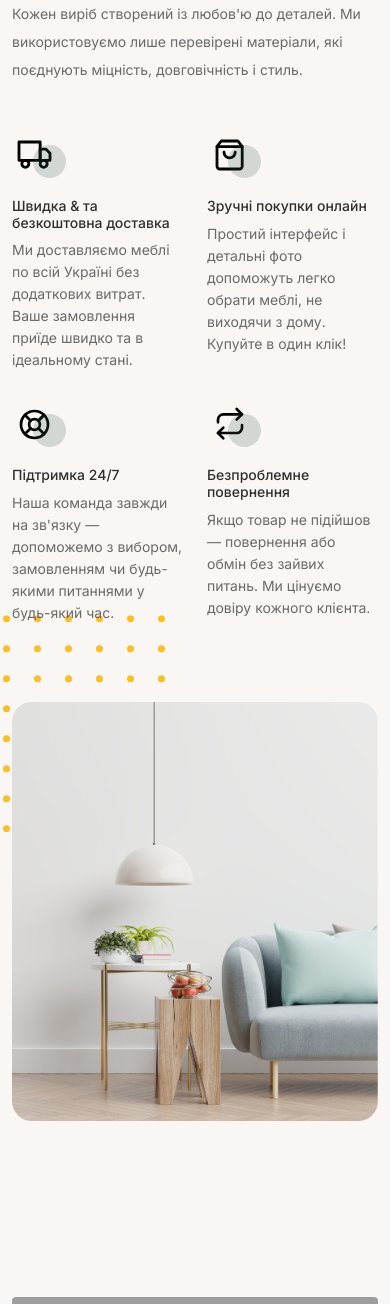
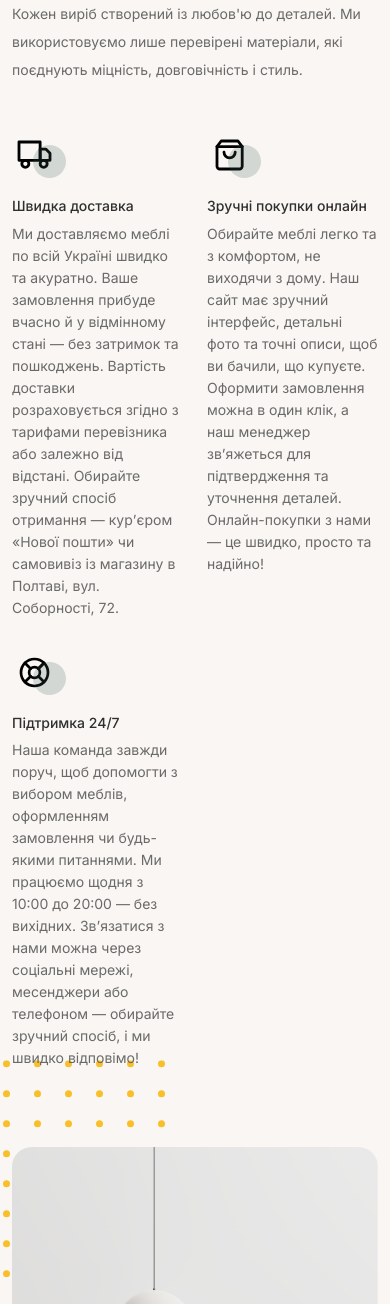
Before and after one commit to money-stash/furni_website_seller, a Flask app: page / in a window 390 px wide. Shown: the part 1741-3045 px from the top of the page. Run offline with Flask 3, Linux system fonts and the light colour scheme; data comes from the database, SQL or seed files in the repository; some libraries are stand-ins or nearby versions; grey boxes are pictures that could not be loaded.

Commit message:
added telegram link on all pages added work time on all pages changed comments text changed background color on register page

```diff
--- a/static/css/register.css
+++ b/static/css/register.css
@@ -5,7 +5,7 @@ html, body {
 }
 .register-hero {
   padding: 4.5rem 0;
-  background: linear-gradient(180deg, rgba(139,94,60,0.95) 0%, rgba(139,94,60,0.95) 100%);
+  background: #75584a;
 }
 
 /* Card */
--- a/templates/categories.html
+++ b/templates/categories.html
@@ -114,10 +114,13 @@
   <p class="mb-4">
     Lotos — це більше, ніж просто магазин меблів. Ми створюємо простір, у якому вам хочеться жити, відпочивати й надихатись.
   </p>
-
+  <p class="mb-2">
+    <strong>Графік роботи:</strong> щодня з 10:00 до 20:00
+  </p>
   <ul class="list-unstyled custom-social">
     <li>
       <a href="https://www.instagram.com/lotos_mebel_ua"><span class="fa fa-brands fa-instagram"></span></a>
+      <a href="https://t.me/Artem050620" target="_blank"><span class="fa fa-brands fa-telegram"></span></a>
     </li>
   </ul>
 </div>
--- a/templates/contact.html
+++ b/templates/contact.html
@@ -195,10 +195,13 @@
   <p class="mb-4">
     Lotos — це більше, ніж просто магазин меблів. Ми створюємо простір, у якому вам хочеться жити, відпочивати й надихатись.
   </p>
-
+  <p class="mb-2">
+    <strong>Графік роботи:</strong> щодня з 10:00 до 20:00
+  </p>
   <ul class="list-unstyled custom-social">
     <li>
       <a href="https://www.instagram.com/lotos_mebel_ua"><span class="fa fa-brands fa-instagram"></span></a>
+      <a href="https://t.me/Artem050620" target="_blank"><span class="fa fa-brands fa-telegram"></span></a>
     </li>
   </ul>
 </div>
--- a/templates/index.html
+++ b/templates/index.html
@@ -313,9 +313,12 @@
                   <div class="icon">
                     <img src="{{url_for('static', filename='images/truck.svg')}}" alt="Image" class="imf-fluid" />
                   </div>
-                  <h3>Швидка &amp; та безкоштовна доставка</h3>
+                  <h3>Швидка доставка</h3>
                   <p>
-                    Ми доставляємо меблі по всій Україні без додаткових витрат. Ваше замовлення приїде швидко та в ідеальному стані.
+                    Ми доставляємо меблі по всій Україні швидко та акуратно.
+Ваше замовлення прибуде вчасно й у відмінному стані — без затримок та пошкоджень.
+Вартість доставки розраховується згідно з тарифами перевізника або залежно від відстані.
+Обирайте зручний спосіб отримання — кур’єром «Нової пошти» чи самовивіз із магазину в Полтаві, вул. Соборності, 72.
                   </p>
                 </div>
               </div>
@@ -327,7 +330,10 @@
                   </div>
                   <h3>Зручні покупки онлайн</h3>
                   <p>
-                    Простий інтерфейс і детальні фото допоможуть легко обрати меблі, не виходячи з дому. Купуйте в один клік!
+                    Обирайте меблі легко та з комфортом, не виходячи з дому.
+Наш сайт має зручний інтерфейс, детальні фото та точні описи, щоб ви бачили, що купуєте.
+Оформити замовлення можна в один клік, а наш менеджер зв’яжеться для підтвердження та уточнення деталей.
+Онлайн-покупки з нами — це швидко, просто та надійно!
                   </p>
                 </div>
               </div>
@@ -343,26 +349,13 @@
                   </div>
                   <h3>Підтримка 24/7</h3>
                   <p>
-                    Наша команда завжди на зв'язку — допоможемо з вибором, замовленням чи будь-якими питаннями у будь-який час.
+                    Наша команда завжди поруч, щоб допомогти з вибором меблів, оформленням замовлення чи будь-якими питаннями.
+Ми працюємо щодня з 10:00 до 20:00 — без вихідних.
+Зв’язатися з нами можна через соціальні мережі, месенджери або телефоном — обирайте зручний спосіб, і ми швидко відповімо!
                   </p>
                 </div>
               </div>
 
-              <div class="col-6 col-md-6">
-                <div class="feature">
-                  <div class="icon">
-                    <img
-                      src="{{url_for('static', filename='images/return.svg')}}"
-                      alt="Image"
-                      class="imf-fluid"
-                    />
-                  </div>
-                  <h3>Безпроблемне повернення</h3>
-                  <p>
-                    Якщо товар не підійшов — повернення або обмін без зайвих питань. Ми цінуємо довіру кожного клієнта.
-                  </p>
-                </div>
-              </div>
             </div>
           </div>
 
@@ -422,7 +415,6 @@
             <li>Індивідуальний підбір меблів під ваш простір</li>
             <li>Допомога з вибором кольорів і матеріалів</li>
             <li>Розробка концепції дизайну під будь-який стиль</li>
-            <li>Професійна установка та сервісна підтримка</li>
           </ul>
           <p><a href="{{ url_for('categories_view') }}" class="btn btn-primary">Пошук</a></p>
         </div>
@@ -460,7 +452,7 @@
                         <div class="testimonial-block text-center">
                           <blockquote class="mb-5">
                             <p>
-                              &ldquo;Замовляла шафу у Lotos — доставка прийшла навіть швидше, ніж очікувала! Якість на висоті, тканина приємна на дотик, усе виглядає дорого. Дуже сподобався сервіс — менеджер допоміг підібрати колір під мій інтер'єр. Тепер планую купити ще стіл у цій компанії.&rdquo;
+                              &ldquo;Замовляла шафу та приліжкові тумби. Все отримала через «Нову пошту», доставка швидка, пакування надійне. Колір і якість повністю відповідають опису на сайті. Дуже задоволена покупкою!&rdquo;
                             </p>
                           </blockquote>
 
@@ -489,7 +481,7 @@
                         <div class="testimonial-block text-center">
                           <blockquote class="mb-5">
                             <p>
-                              &ldquo;Меблі супер! Брав спальню «під ключ» — доставка, збірка, усе зробили швидко й акуратно. Видно, що Lotos дбає про клієнтів. Найприємніше, що фото на сайті повністю відповідають реальності. Рекомендую друзям!&rdquo;
+                              &ldquo;Купував комод у вітальню. Замовлення оформив легко, менеджер одразу уточнив деталі та повідомив про терміни. Доставили без затримок, усе ціле, виглядає навіть краще, ніж очікував.&rdquo;
                             </p>
                           </blockquote>
 
@@ -518,7 +510,7 @@
                         <div class="testimonial-block text-center">
                           <blockquote class="mb-5">
                             <p>
-                              &ldquo;Дуже задоволена покупкою! Замовляла шафу-купе. Матеріали якісні, фурнітура міцна, виглядає стильно. Особливо сподобалось, що в Lotos можна зробити замовлення під індивідуальні розміри — і все виконали точно. Дякую за професійний підхід ❤️&rdquo;
+                              &ldquo;Брала кухонний стіл. Фото на сайті відповідає реальності, поверхня гладенька, без дефектів. Привезли швидко, упаковка міцна, меблі гарної якості. Рекомендую магазин!&rdquo;
                             </p>
                           </blockquote>
 
@@ -563,10 +555,13 @@
             <p class="mb-4">
               Lotos — це більше, ніж просто магазин меблів. Ми створюємо простір, у якому вам хочеться жити, відпочивати й надихатись.
             </p>
-
+            <p class="mb-2">
+              <strong>Графік роботи:</strong> щодня з 10:00 до 20:00
+            </p>
             <ul class="list-unstyled custom-social">
               <li>
                 <a href="https://www.instagram.com/lotos_mebel_ua"><span class="fa fa-brands fa-instagram"></span></a>
+                <a href="https://t.me/Artem050620" target="_blank"><span class="fa fa-brands fa-telegram"></span></a>
               </li>
             </ul>
           </div>
--- a/templates/product_info.html
+++ b/templates/product_info.html
@@ -236,10 +236,13 @@
   <p class="mb-4">
     Lotos — це більше, ніж просто магазин меблів. Ми створюємо простір, у якому вам хочеться жити, відпочивати й надихатись.
   </p>
-
+  <p class="mb-2">
+    <strong>Графік роботи:</strong> щодня з 10:00 до 20:00
+  </p>
   <ul class="list-unstyled custom-social">
     <li>
       <a href="https://www.instagram.com/lotos_mebel_ua"><span class="fa fa-brands fa-instagram"></span></a>
+      <a href="https://t.me/Artem050620" target="_blank"><span class="fa fa-brands fa-telegram"></span></a>
     </li>
   </ul>
 </div>
--- a/templates/profile.html
+++ b/templates/profile.html
@@ -176,10 +176,13 @@
   <p class="mb-4">
     Lotos — це більше, ніж просто магазин меблів. Ми створюємо простір, у якому вам хочеться жити, відпочивати й надихатись.
   </p>
-
+  <p class="mb-2">
+    <strong>Графік роботи:</strong> щодня з 10:00 до 20:00
+  </p>
   <ul class="list-unstyled custom-social">
     <li>
       <a href="https://www.instagram.com/lotos_mebel_ua"><span class="fa fa-brands fa-instagram"></span></a>
+      <a href="https://t.me/Artem050620" target="_blank"><span class="fa fa-brands fa-telegram"></span></a>
     </li>
   </ul>
 </div>
--- a/templates/services.html
+++ b/templates/services.html
@@ -349,10 +349,13 @@
   <p class="mb-4">
     Lotos — це більше, ніж просто магазин меблів. Ми створюємо простір, у якому вам хочеться жити, відпочивати й надихатись.
   </p>
-
+  <p class="mb-2">
+    <strong>Графік роботи:</strong> щодня з 10:00 до 20:00
+  </p>
   <ul class="list-unstyled custom-social">
     <li>
       <a href="https://www.instagram.com/lotos_mebel_ua"><span class="fa fa-brands fa-instagram"></span></a>
+      <a href="https://t.me/Artem050620" target="_blank"><span class="fa fa-brands fa-telegram"></span></a>
     </li>
   </ul>
 </div>
--- a/templates/shop.html
+++ b/templates/shop.html
@@ -183,10 +183,13 @@
   <p class="mb-4">
     Lotos — це більше, ніж просто магазин меблів. Ми створюємо простір, у якому вам хочеться жити, відпочивати й надихатись.
   </p>
-
+  <p class="mb-2">
+    <strong>Графік роботи:</strong> щодня з 10:00 до 20:00
+  </p>
   <ul class="list-unstyled custom-social">
     <li>
       <a href="https://www.instagram.com/lotos_mebel_ua"><span class="fa fa-brands fa-instagram"></span></a>
+      <a href="https://t.me/Artem050620" target="_blank"><span class="fa fa-brands fa-telegram"></span></a>
     </li>
   </ul>
 </div>
--- a/templates/user_agreement.html
+++ b/templates/user_agreement.html
@@ -357,10 +357,13 @@
   <p class="mb-4">
     Lotos — це більше, ніж просто магазин меблів. Ми створюємо простір, у якому вам хочеться жити, відпочивати й надихатись.
   </p>
-
+  <p class="mb-2">
+    <strong>Графік роботи:</strong> щодня з 10:00 до 20:00
+  </p>
   <ul class="list-unstyled custom-social">
     <li>
       <a href="https://www.instagram.com/lotos_mebel_ua"><span class="fa fa-brands fa-instagram"></span></a>
+      <a href="https://t.me/Artem050620" target="_blank"><span class="fa fa-brands fa-telegram"></span></a>
     </li>
   </ul>
 </div>
```
Also changed, not shown: templates/about.html (+19 -18 lines), templates/cart.html (+7 -2 lines), templates/guarantee.html (+10 -2 lines), templates/login.html (+10 -1 lines), templates/register.html (+12 -1 lines). Lines whose indentation alone changed are shown as unchanged.
